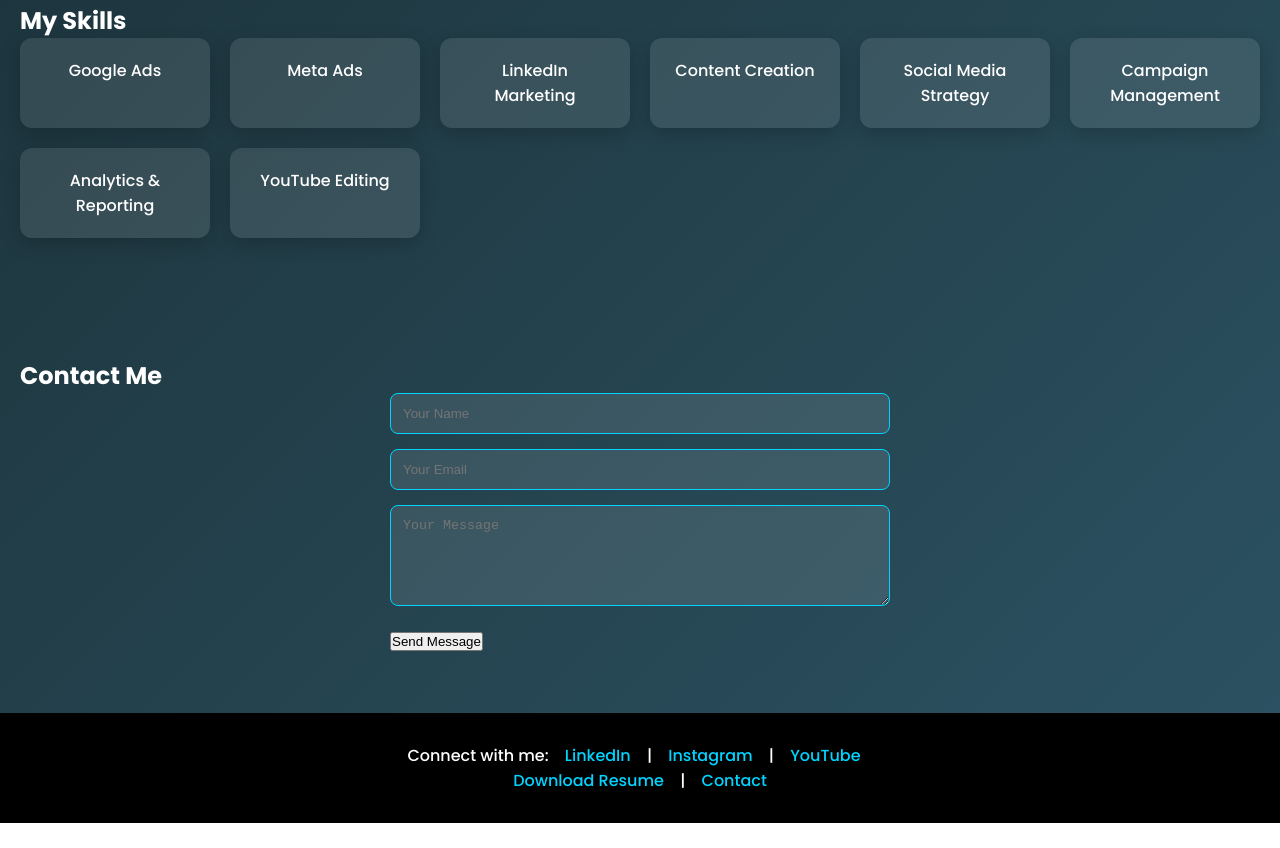
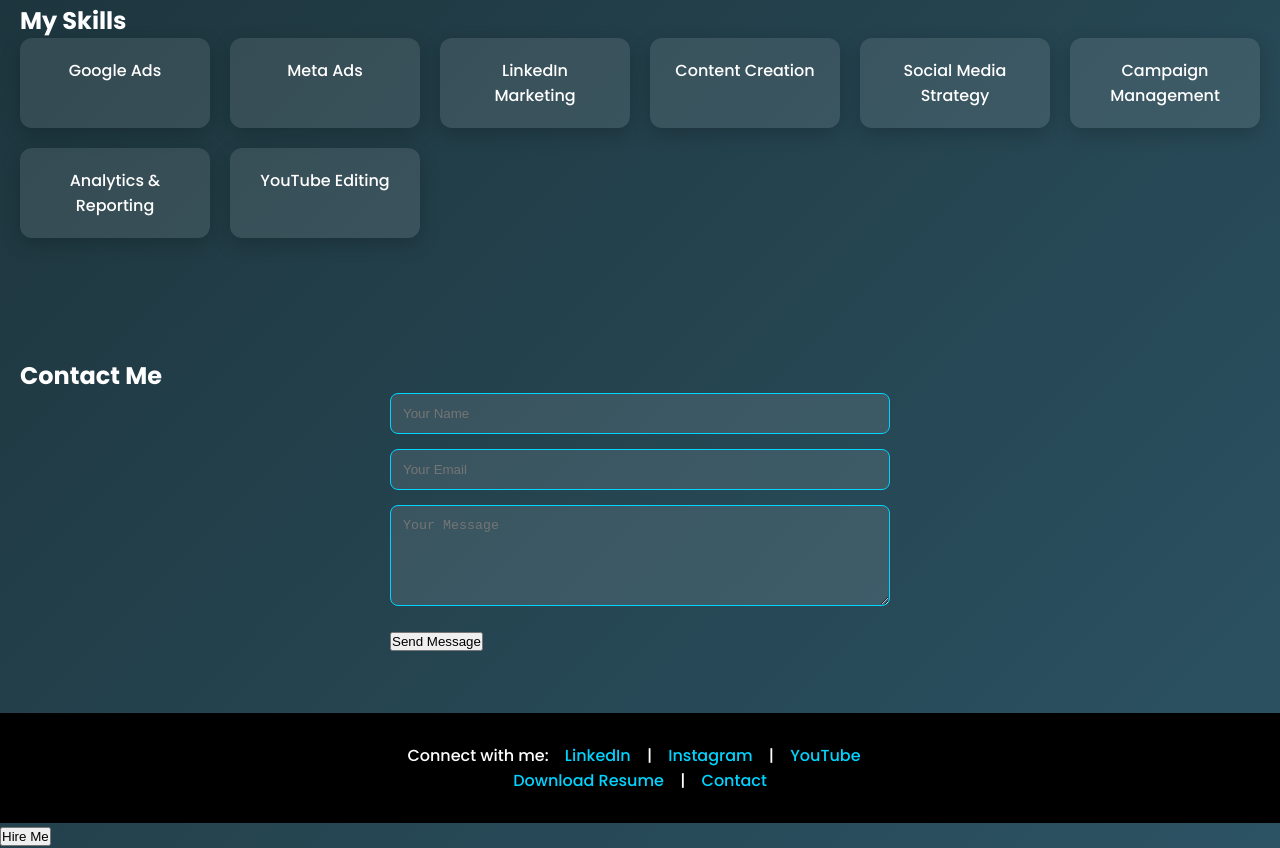
Before and after one commit to Bubsha/portfolio, a plain HTML site: page index.html in a window 1280 px wide. Shown: the part 1448-2296 px from the top of the page. Before the commit the page ends 2271 px from the top, so only its background shows below. Drawn offline with Linux system fonts and the light colour scheme.

Commit message:
Update index.html

```diff
--- a/index.html
+++ b/index.html
@@ -84,3 +84,5 @@
 
 <!-- Add this just before </body> -->
 <script src="script.js"></script>
+
+  <button id="hireMeBtn" class="cta-btn">Hire Me</button>
```
